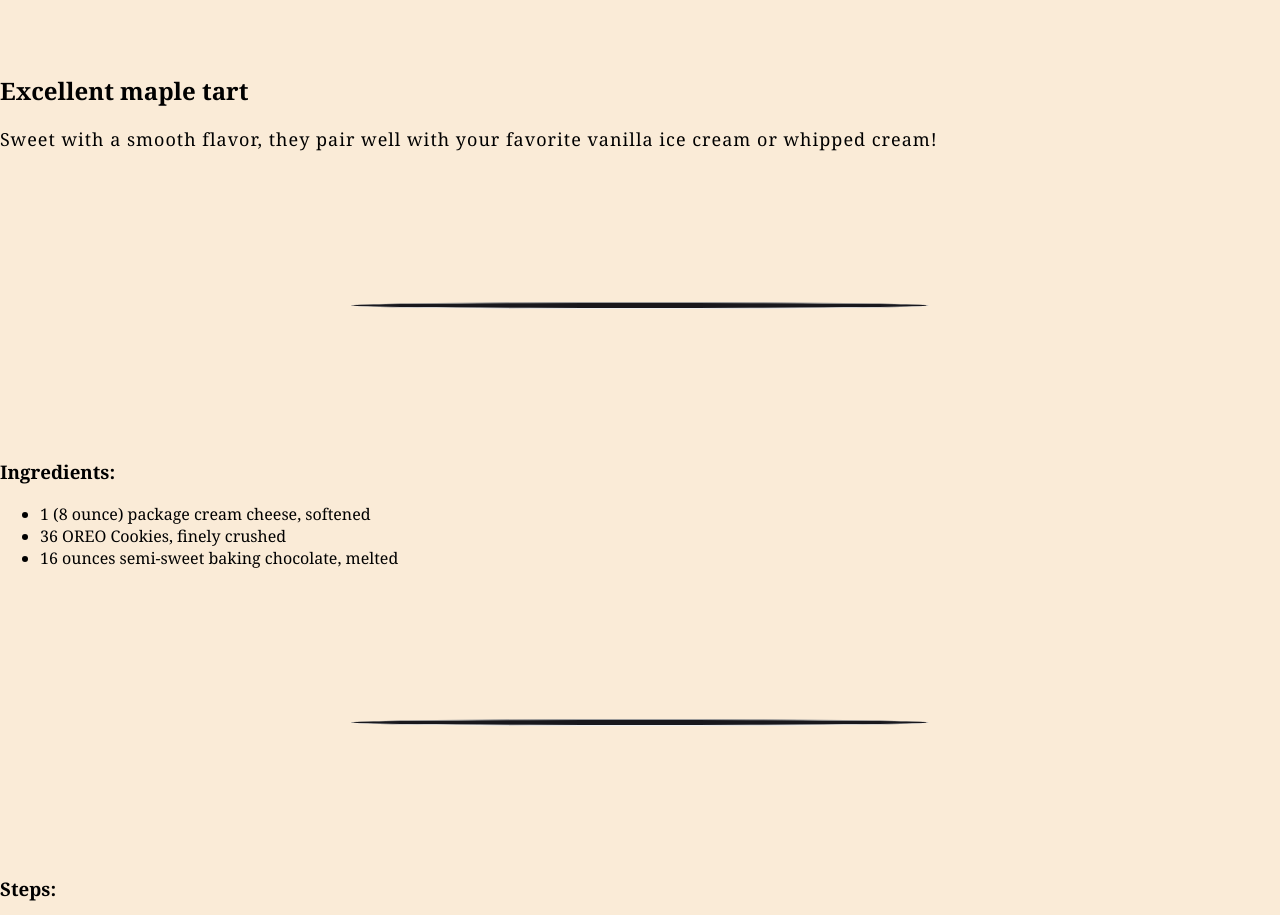
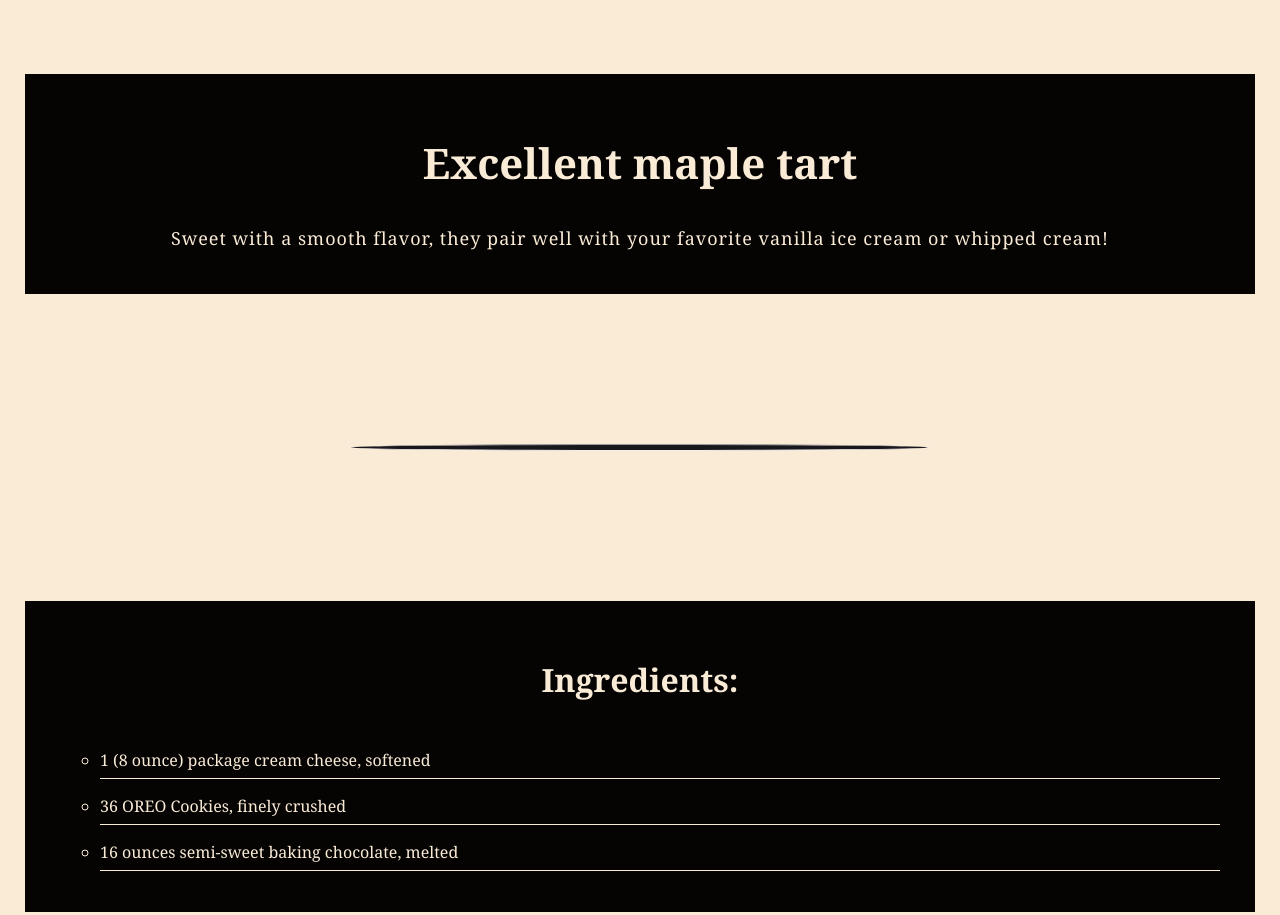
Before and after one commit to gianni-porto/odin-recipes, a plain HTML site: page recipes/oreo-cookie-balls.html in a window 1280 px wide. Shown: the part 1500-2415 px from the top of the page. Drawn offline with Linux system fonts and the light colour scheme.

Commit message:
add some css

```diff
--- a/recipes/oreo-cookie-balls.html
+++ b/recipes/oreo-cookie-balls.html
@@ -13,21 +13,27 @@
   <hr>
   <img src="../cookie.webp" alt="Cookie balls oreo">
   <hr>
+  <div class="desc">
     <h2>Excellent maple tart</h2>
     <p>Sweet with a smooth flavor, they pair well with your favorite vanilla ice cream or whipped cream!</p>
+  </div>
   <hr>
+  <div class="ing">
     <h3>Ingredients:</h3>
     <ul>
       <li>1 (8 ounce) package cream cheese, softened</li>
       <li>36 OREO Cookies, finely crushed</li>
       <li>16 ounces semi-sweet baking chocolate, melted</li>
     </ul>
+  </div>
   <hr>
+  <div class="steps">
     <h3>Steps:</h3>
     <ol>
       <li>Mix cream cheese and cookie crumbs until well blended.</li>
       <li>Shape into 48 (1-inch) balls. Freeze 10 min. Dip balls in melted chocolate; place in single layer in shallow waxed paper-lined pan.</li>
       <li>Refrigerate 1 hour or until firm.</li>
     </ol>
+  </div>
 </body>
 </html>
--- a/style.css
+++ b/style.css
@@ -1,10 +1,12 @@
 body{background: #faebd7;padding: 0;margin: 0;font-family: georgia,serif;}
 
 hr{width: 45%;height: 5px;margin: 150px auto;background: #18171c;border-radius: 50%}
-img{height: auto;width: 450px;max-width: 100%;border: 5px solid #d3cbdf;transform: translateX(50%);transform: rotate(-15deg);margin-left: 75px;}
+img{height: auto;width: 450px;max-width: 100%;border: 5px solid #d3cbdf;margin-left: 25%;}
 
 a{text-decoration: none;font-size: 20px;color:inherit;}
 h1{font-size: 56px;text-align: center;background: #e4e5e0; padding: 10px 25px;max-width: 450px;margin: 50px auto;color: #18171c;}
+h2{font-size: 42px;}
+h3{font-size: 32px;}
 p{line-height: 25px;letter-spacing: 1px;font-size: 18px;}
 
 .btn{display: inline-block;margin: 65px 0 0 45px;background: #050402;color:#eae6ca;padding:15px 25px;border:2px solid #050402;border-radius: 5px;}
@@ -15,3 +17,13 @@ p{line-height: 25px;letter-spacing: 1px;font-size: 18px;}
 #recipes-list{list-style-type: none;max-width: 450px;background: #e3ddce;margin: 0 auto;}
 #recipes-list li{padding: 45px 0;border-bottom: 2px solid #474541;margin: 0 15px;color:#310062}
 #recipes-list li a:hover{color:#000080;}
+
+.desc,
+.ing,
+.steps{background: #050402;color:#FAEBD7;text-align: center;margin: 25px;padding: 25px 35px;}
+
+.ing ul{list-style-type: circle;text-align: justify;}
+.ing ul li,
+.steps ol li{border-bottom: 1px solid #FAEBD7;padding: 15px 0 5px 0;line-height: 25px;}
+
+.steps ol{list-style-type: upper-alpha;text-align: justify;}
```
Also changed, not shown: recipes/italian-cheesecake.html (+6 -0 lines), recipes/maple-butter-tarts.html (+6 -0 lines), recipes/strawberry-cream-cheese-fruit-dip.html (+6 -0 lines). Lines whose indentation alone changed are shown as unchanged.
